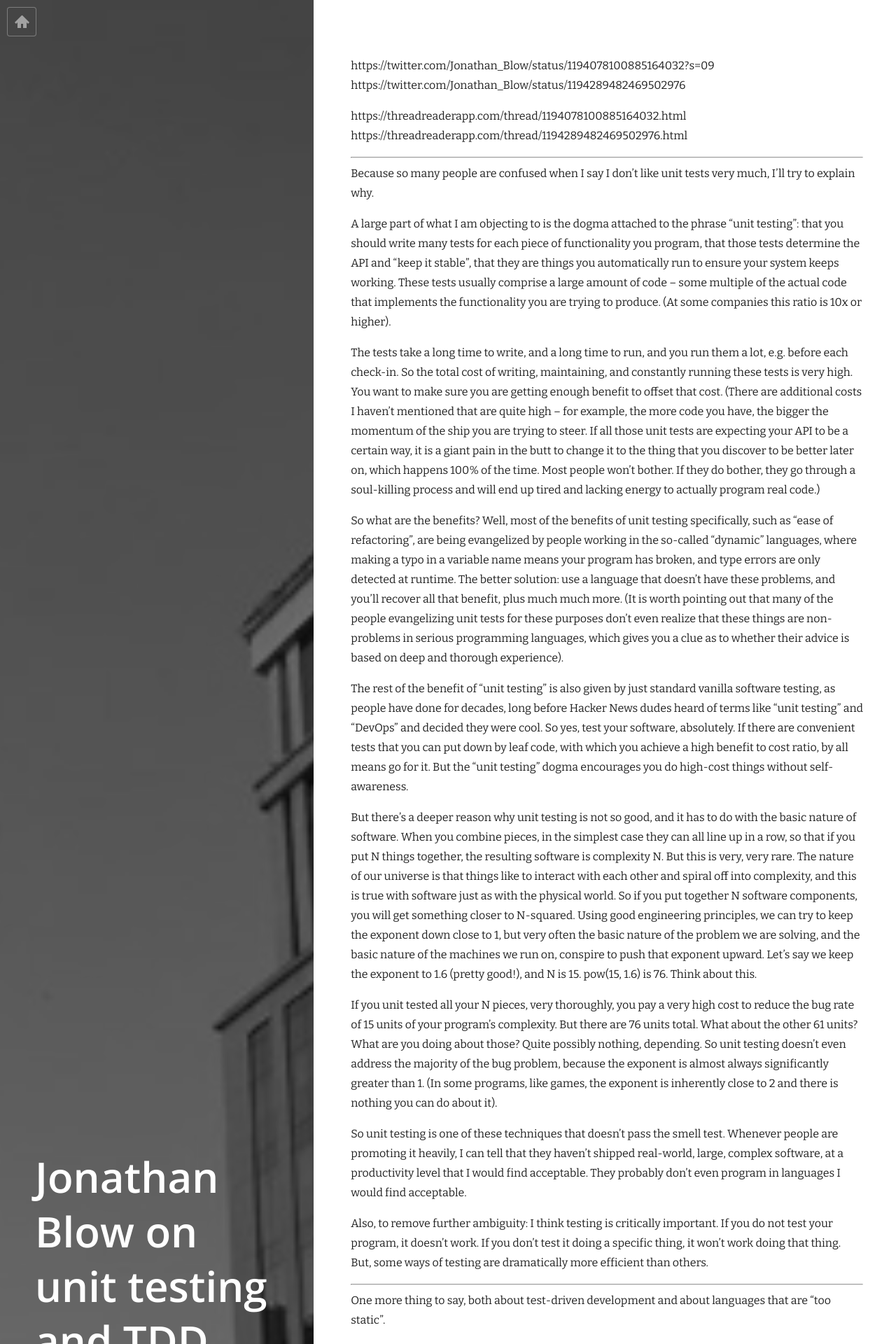
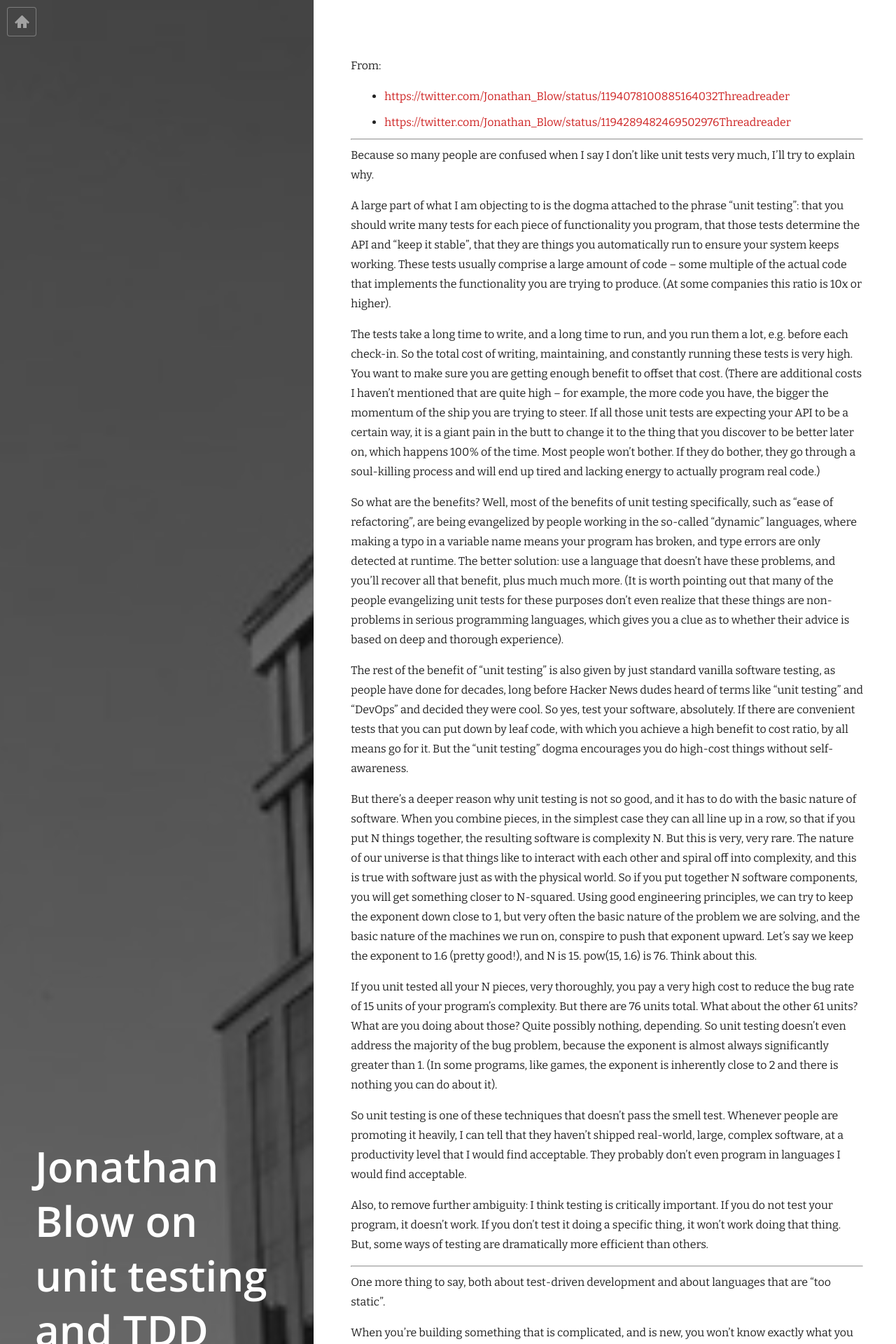
Before and after one commit to RudraNilBasu/blog_v2, a Jekyll site: the page built from _posts/2019-11-15-unit-testing-and-tdd.md, in a window 1280 px wide. Shown: the top 1920 px of the page at 70% size. Built offline with Jekyll 4.4.1, drawn with Linux system fonts in a browser that asks for light colours; nearby versions of some CDN libraries; Markdown is read by kramdown in place of the engine named in the settings.

Commit message:
_posts: Decent formatting
Signed-off-by: Rudra Nil Basu <rudra.n.basu@gmail.com>

```diff
--- a/_posts/2019-11-15-unit-testing-and-tdd.md
+++ b/_posts/2019-11-15-unit-testing-and-tdd.md
@@ -2,14 +2,13 @@
 layout: post
 title: "Jonathan Blow on unit testing and TDD"
 date: 2019-11-15 12:00:00
-categories: jekyll
+categories: programming
 featured_image: /images/post_1.png
 ---
-https://twitter.com/Jonathan_Blow/status/1194078100885164032?s=09
-https://twitter.com/Jonathan_Blow/status/1194289482469502976
 
-https://threadreaderapp.com/thread/1194078100885164032.html
-https://threadreaderapp.com/thread/1194289482469502976.html
+From:
+- [https://twitter.com/Jonathan_Blow/status/1194078100885164032](https://twitter.com/Jonathan_Blow/status/1194078100885164032) | [Threadreader](https://threadreaderapp.com/thread/1194078100885164032.html)
+- [https://twitter.com/Jonathan_Blow/status/1194289482469502976](https://twitter.com/Jonathan_Blow/status/1194289482469502976) | [Threadreader](https://threadreaderapp.com/thread/1194289482469502976.html)
 
 ---------
 
```
